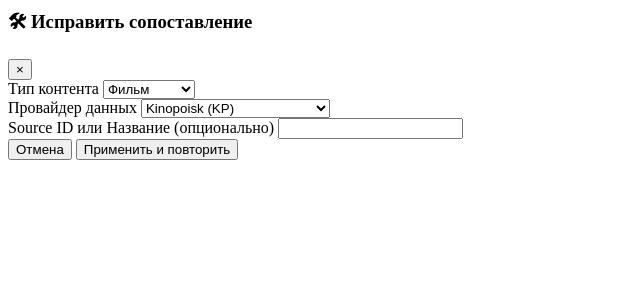
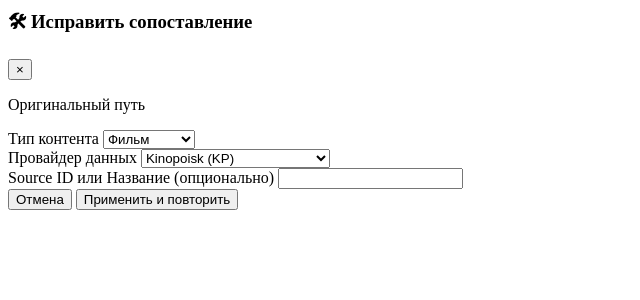
Before and after one commit to kornalexandr2/Torrent-Media-Sorter-Web, a FastAPI app: template app/web/templates/fix_match_modal.html in a window 1280 px wide. Shown: the top 300 px of the page, without its empty margins (0-640 px from the left). Run offline with FastAPI, Linux system fonts and the light colour scheme; the template is opened without the code that fills it, so the values that code supplies are empty.

Commit message:
Исправлен синтаксис запроса IGDB и добавлен путь к файлу в окне исправления

```diff
--- a/app/core/metadata.py
+++ b/app/core/metadata.py
@@ -335,8 +335,12 @@ class IGDBProvider(MetadataProvider):
         return None
 
     async def get_by_id(self, source_id: str, media_type: Optional[str] = None) -> Optional[Dict[str, Any]]:
+        # Handle None or empty ID
+        if not source_id:
+            return None
+
         # If source_id is not a digit, it's probably a search query from manual fix form
-        if source_id and not source_id.isdigit():
+        if not source_id.isdigit():
             return await self.get_metadata(source_id)
 
         client_id = config_manager.get('API', 'igdb_client_id')
--- a/app/web/templates/fix_match_modal.html
+++ b/app/web/templates/fix_match_modal.html
@@ -3,6 +3,10 @@
         <div class="px-6 py-4 bg-gray-50 border-b border-gray-200 flex justify-between items-center">
             <h3 class="font-bold text-gray-800">🛠 {{ _("fix_match") }}</h3>
             <button onclick="closeModal()" class="text-gray-400 hover:text-gray-600">&times;</button>
+        </div>
+        <div class="px-6 py-3 bg-blue-50 border-b border-blue-100">
+            <p class="text-[10px] font-bold text-blue-400 uppercase tracking-widest mb-1">Оригинальный путь</p>
+            <p class="text-xs font-mono text-blue-800 break-all">{{ download.original_path }}</p>
         </div>
         <form hx-post="/fix-match/{{ download.id }}" hx-swap="none" class="p-6 space-y-4">
             <div>
```
